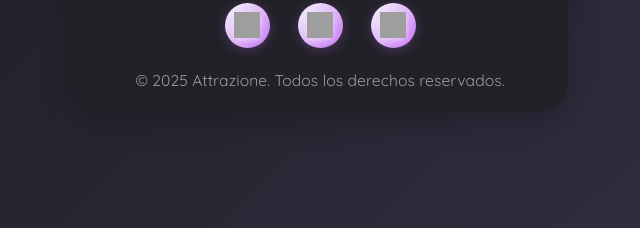
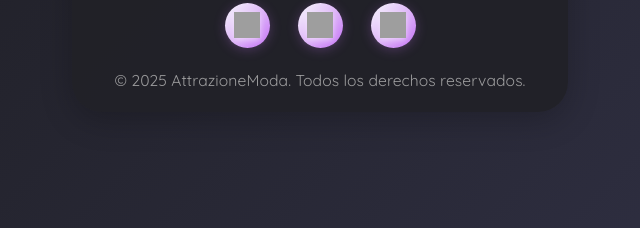
Before and after one commit to jorgeleguia/jorgeleguia.github.io, a plain HTML site: page index.html in a window 1280 px wide. Shown: the part 569-797 px from the top of the page, 320-960 px from the left. Drawn offline with Linux system fonts and the light colour scheme; grey boxes are pictures that could not be loaded.

Commit message:
Update index.html

```diff
--- a/index.html
+++ b/index.html
@@ -2,7 +2,7 @@
 <html lang="es">
 <head>
   <meta charset="UTF-8">
-  <title>Attrazione | Próximamente</title>
+  <title> Attrazione - Moda para hombres | Próximamente</title>
   <meta name="viewport" content="width=device-width, initial-scale=1.0">
   <link href="https://fonts.googleapis.com/css2?family=Montserrat:wght@700&family=Quicksand:wght@400;700&display=swap" rel="stylesheet">
   <style>
@@ -137,7 +137,7 @@
       </a>
     </div>
     <div class="rights">
-      © 2025 Attrazione. Todos los derechos reservados.
+      © 2025 AttrazioneModa. Todos los derechos reservados.
     </div>
   </div>
 </body>
```
